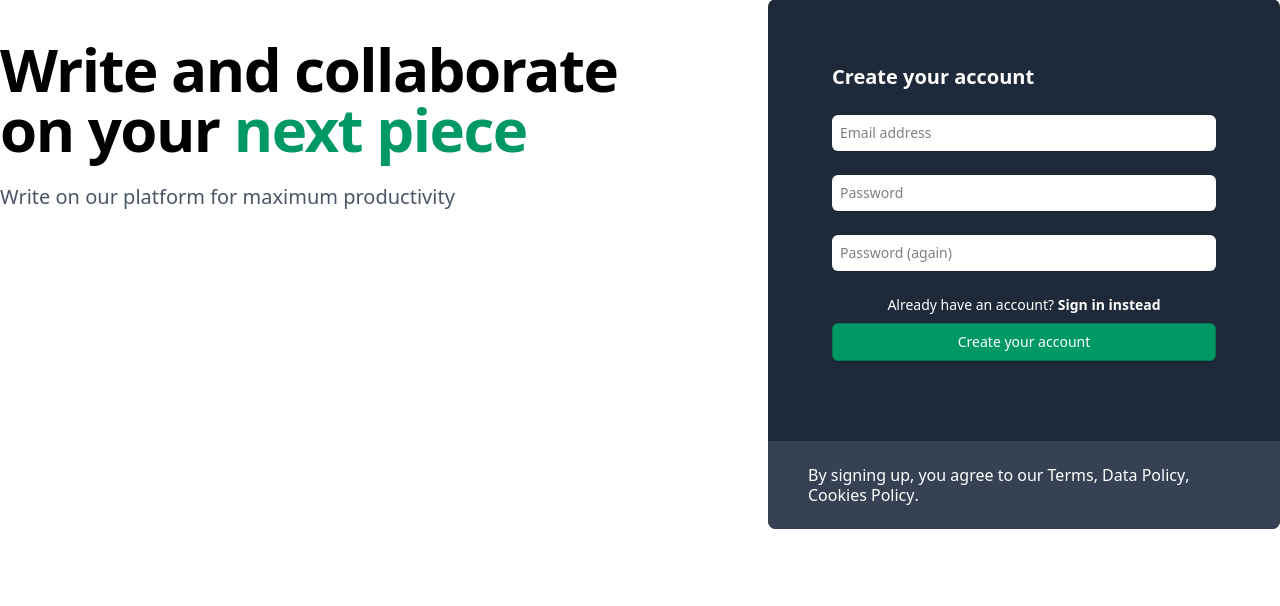
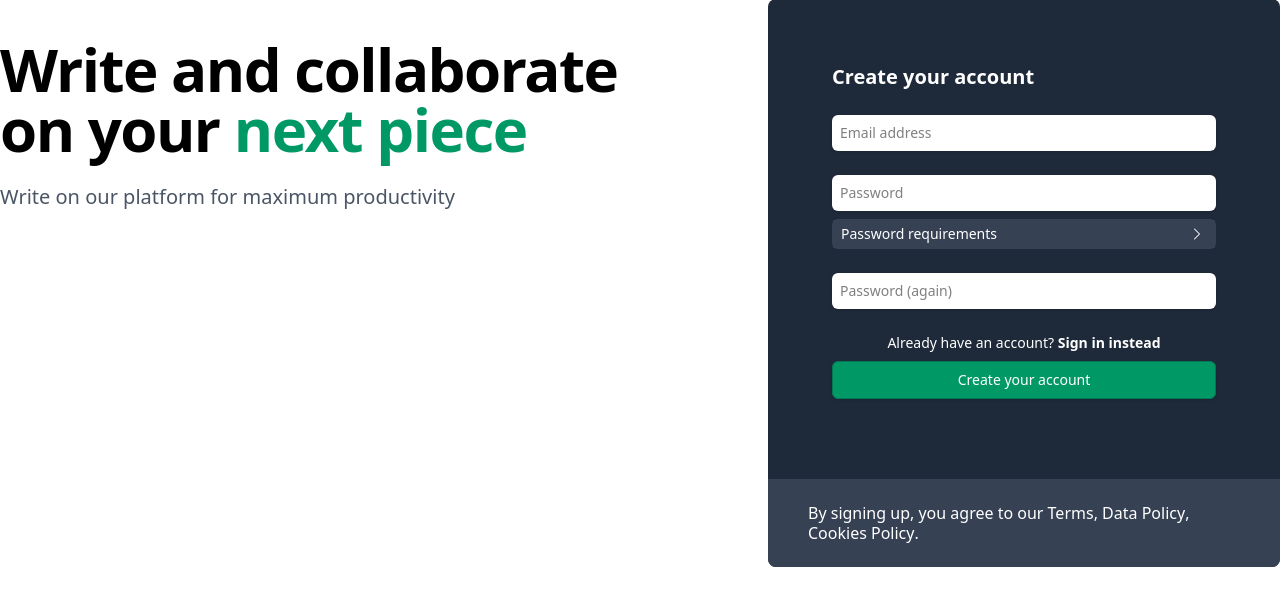
Before and after one commit to teguhsam/django-fullstack-webapp, a Django app: page /accounts/signup/ in a window 1280 px wide. Shown: the part 152-758 px from the top of the page. Run offline with Django 5.2, Linux system fonts and the light colour scheme; some libraries are stand-ins or nearby versions.

Commit message:
how to style the HTML details element for disclosures

```diff
--- a/static/input.css
+++ b/static/input.css
@@ -49,3 +49,7 @@ textarea:focus {
 .error {
   @apply p-2 my-2 text-sm text-red-700 bg-red-50 rounded-md border-red-300;
 }
+
+details > summary::-webkit-detail-marker {
+  display: none;
+}
--- a/static/output.css
+++ b/static/output.css
@@ -608,11 +608,20 @@
   .h-4 {
     height: calc(var(--spacing) * 4);
   }
+  .h-5 {
+    height: calc(var(--spacing) * 5);
+  }
   .h-6 {
     height: calc(var(--spacing) * 6);
   }
+  .w-0 {
+    width: calc(var(--spacing) * 0);
+  }
   .w-4 {
     width: calc(var(--spacing) * 4);
+  }
+  .w-5 {
+    width: calc(var(--spacing) * 5);
   }
   .w-6 {
     width: calc(var(--spacing) * 6);
@@ -629,17 +638,29 @@
   .max-w-lg {
     max-width: var(--container-lg);
   }
+  .min-w-full {
+    min-width: 100%;
+  }
   .basis-2\/5 {
     flex-basis: calc(2/5 * 100%);
   }
   .basis-3\/5 {
     flex-basis: calc(3/5 * 100%);
   }
+  .cursor-pointer {
+    cursor: pointer;
+  }
+  .list-none {
+    list-style-type: none;
+  }
   .flex-col {
     flex-direction: column;
   }
   .items-center {
     align-items: center;
+  }
+  .justify-between {
+    justify-content: space-between;
   }
   .justify-end {
     justify-content: flex-end;
@@ -652,6 +673,20 @@
   }
   .gap-10 {
     gap: calc(var(--spacing) * 10);
+  }
+  .space-y-2 {
+    :where(& > :not(:last-child)) {
+      --tw-space-y-reverse: 0;
+      margin-block-start: calc(calc(var(--spacing) * 2) * var(--tw-space-y-reverse));
+      margin-block-end: calc(calc(var(--spacing) * 2) * calc(1 - var(--tw-space-y-reverse)));
+    }
+  }
+  .space-y-4 {
+    :where(& > :not(:last-child)) {
+      --tw-space-y-reverse: 0;
+      margin-block-start: calc(calc(var(--spacing) * 4) * var(--tw-space-y-reverse));
+      margin-block-end: calc(calc(var(--spacing) * 4) * calc(1 - var(--tw-space-y-reverse)));
+    }
   }
   .space-y-6 {
     :where(& > :not(:last-child)) {
@@ -676,6 +711,10 @@
     border-bottom-right-radius: var(--radius-lg);
     border-bottom-left-radius: var(--radius-lg);
   }
+  .border {
+    border-style: var(--tw-border-style);
+    border-width: 1px;
+  }
   .border-2 {
     border-style: var(--tw-border-style);
     border-width: 2px;
@@ -694,6 +733,9 @@
   .border-gray-300 {
     border-color: var(--color-gray-300);
   }
+  .border-gray-700 {
+    border-color: var(--color-gray-700);
+  }
   .bg-gray-200 {
     background-color: var(--color-gray-200);
   }
@@ -709,6 +751,9 @@
   .p-6 {
     padding: calc(var(--spacing) * 6);
   }
+  .px-2 {
+    padding-inline: calc(var(--spacing) * 2);
+  }
   .px-4 {
     padding-inline: calc(var(--spacing) * 4);
   }
@@ -717,6 +762,9 @@
   }
   .py-0\.5 {
     padding-block: calc(var(--spacing) * 0.5);
+  }
+  .py-1 {
+    padding-block: calc(var(--spacing) * 1);
   }
   .py-4 {
     padding-block: calc(var(--spacing) * 4);
@@ -909,6 +957,22 @@
       line-height: var(--tw-leading, var(--text-6xl--line-height));
     }
   }
+  .\[\&_svg\]\:open\:rotate-90 {
+    & svg {
+      &:is([open], :popover-open) {
+        rotate: 90deg;
+      }
+    }
+  }
+  .\[\&\>ul\]\:space-y-1 {
+    &>ul {
+      :where(& > :not(:last-child)) {
+        --tw-space-y-reverse: 0;
+        margin-block-start: calc(calc(var(--spacing) * 1) * var(--tw-space-y-reverse));
+        margin-block-end: calc(calc(var(--spacing) * 1) * calc(1 - var(--tw-space-y-reverse)));
+      }
+    }
+  }
   .\[\&\>ul\]\:space-y-2 {
     &>ul {
       :where(& > :not(:last-child)) {
@@ -1064,6 +1128,9 @@
   line-height: var(--tw-leading, var(--text-sm--line-height));
   color: var(--color-red-700);
 }
+details > summary::-webkit-detail-marker {
+  display: none;
+}
 @keyframes spin {
   to {
     transform: rotate(360deg);
--- a/templates/account/signup.html
+++ b/templates/account/signup.html
@@ -25,15 +25,22 @@
                     {% render_field form.email class="block text-black shadow-sm focus:ring-emerald-500 focus:border-emerald-500 border-gray-300 text-sm" %}
                   </div>
                 </div>
-                <div>
-                  <label class="sr-only" for="{{ form.password1.id_for_label }}">Email</label>
+                <div class="space-y-2">
+                  <label class="sr-only" for="{{ form.password1.id_for_label }}">Password</label>
+                  {% if form.password1.errors %}<div class="error [&>ul]:space-y-2">{{ form.password1.errors }}</div>{% endif %}
                   <div class="form-field">
                     {% render_field form.password1 class="block text-black shadow-sm focus:ring-emerald-500 focus:border-emerald-500 border-gray-300 text-sm" %}
                   </div>
-                  {% if form.password1.errors %}<div class="error [&>ul]:space-y-2">{{ form.password1.errors }}</div>{% endif %}
+                  <details class="text-sm rounded-md border border-gray-700 [&_svg]:open:rotate-90">
+                    <summary class="px-2 py-1 flex justify-between items-center list-none cursor-pointer bg-gray-700">
+                      <div>Password requirements</div>
+                      <span>{% include "svgs/chevron.svg" with class="w-5 h-5" %}</span>
+                    </summary>
+                    <div class="px-2 py-1 mt-2 min-w-full [&>ul]:space-y-1 w-0">{{ form.password1.help_text |safe }}</div>
+                  </details>
                 </div>
                 <div>
-                  <label class="sr-only" for="{{ form.password2.id_for_label }}">Email</label>
+                  <label class="sr-only" for="{{ form.password2.id_for_label }}">Password Confirmation</label>
                   <div class="form-field">
                     {% render_field form.password2 class="block text-black shadow-sm focus:ring-emerald-500 focus:border-emerald-500 border-gray-300 text-sm" %}
                   </div>
@@ -45,9 +52,11 @@
                   <button type="submit" class="button primary w-full mt-2 text-sm">Create your account</button>
                 </div>
               </form>
-              {% if SOCIALACCOUNT_ENABLED %}
-                {% include "socialaccount/snippets/login.html" with page_layout="entrance" %}
-              {% endif %}
+              <div class="space-y-4">
+                {% if SOCIALACCOUNT_ENABLED %}
+                  {% include "socialaccount/snippets/login.html" with page_layout="entrance" %}
+                {% endif %}
+              </div>
             </div>
           </div>
           <div class="px-4 py-6 bg-gray-700 sm:px-10 rounded-b-lg">
```
Also changed, not shown: templates/svgs/chevron.svg (added).
